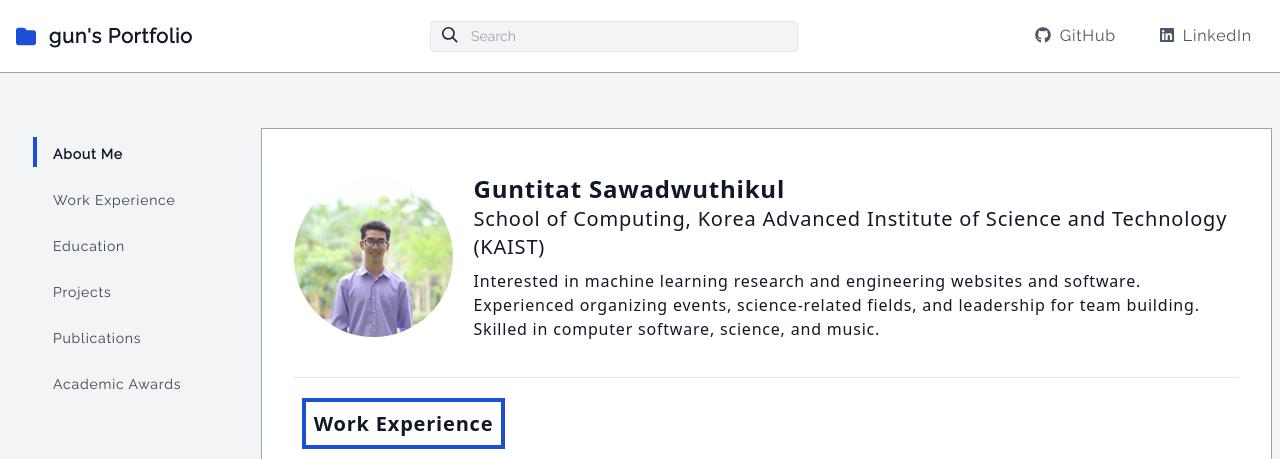
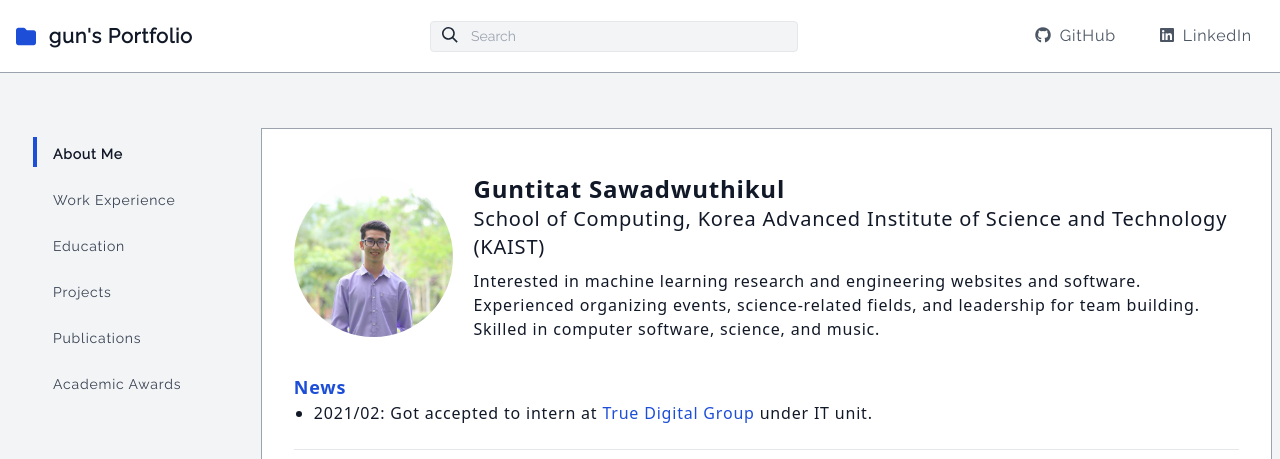
Before and after one commit to gunsodo/gunsodo.github.io, a plain HTML site: page index.html in a window 1280 px wide. Shown: the top 459 px of the page. Drawn offline with nearby package versions, Linux system fonts and the light colour scheme.

Commit message:
update: True internship

```diff
--- a/index.html
+++ b/index.html
@@ -126,6 +126,16 @@
                         Experienced organizing events, science-related fields, and leadership for team building. Skilled
                         in computer software, science, and music.</p>
                 </div>
+            </div>
+
+            <div class="my-5">
+                <p class="text-lg font-bold text-blue-700">News</p>
+                <ol class="ml-5 list-disc">
+                    <li>2021/02: Got accepted to intern at
+                        <a href="https://www.truedigital.com/" class="text-blue-700 hover:underline" target="_blank"
+                            rel="noopener noreferrer">True Digital Group</a> under IT unit.
+                    </li>
+                </ol>
             </div>
 
             <div>
```
